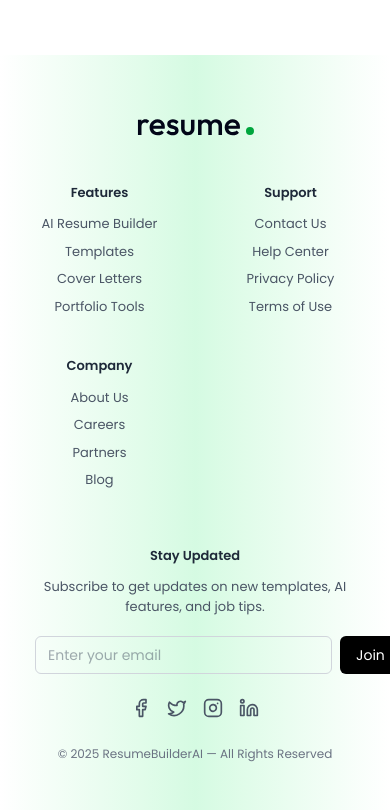
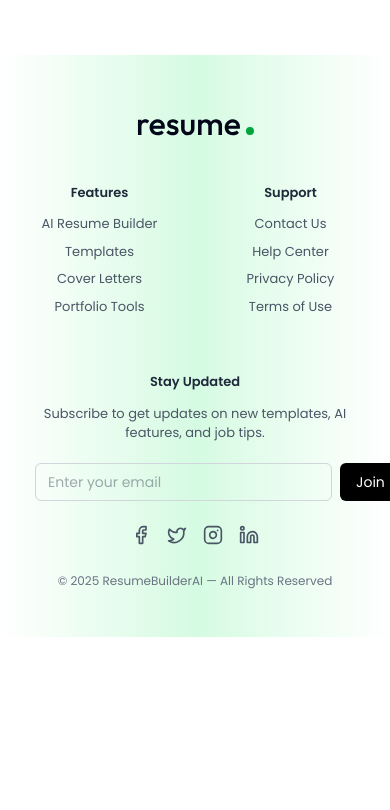
Before and after one commit to daniish-ansarii/resume-builder-ai, a React (Vite) app in the folder client/: page / in a window 390 px wide. Shown: the part 2996-3806 px from the top of the page. After the commit the page ends 3633 px from the top, so only its background shows below. Built offline with nearby package versions, Linux system fonts and the light colour scheme.

Commit message:
Fixing again Responsive Footer

```diff
--- a/client/src/components/home/Footer.jsx
+++ b/client/src/components/home/Footer.jsx
@@ -1,5 +1,5 @@
 import { motion } from "framer-motion";
-import { Facebook, Twitter, Instagram, Linkedin, } from "lucide-react";
+import { Facebook, Twitter, Instagram, Linkedin } from "lucide-react";
 
 const Footer = () => {
   return (
@@ -80,21 +80,7 @@ const Footer = () => {
           </ul>
         </motion.div>
 
-        {/* Company */}
-        <motion.div
-          variants={{
-            hidden: { opacity: 0, y: 20 },
-            show: { opacity: 1, y: 0 },
-          }}
-        >
-          <h4 className="font-semibold mb-3 text-gray-800">Company</h4>
-          <ul className="space-y-2">
-            <li>About Us</li>
-            <li>Careers</li>
-            <li>Partners</li>
-            <li>Blog</li>
-          </ul>
-        </motion.div>
+        {/* Company — REMOVED */}
       </motion.div>
 
       {/* RIGHT SECTION */}
@@ -127,7 +113,7 @@ const Footer = () => {
           </button>
         </div>
 
-        {/* Social Icons - Lucide React */}
+        {/* Social Icons */}
         <div className="flex items-center justify-center lg:justify-end gap-4 mt-3 flex-wrap">
           <a href="#" className="hover:text-black transition">
             <Facebook size={20} />
```
